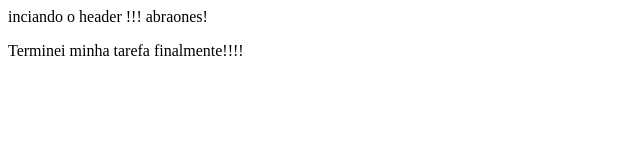
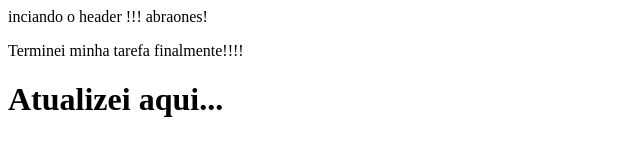
Before and after one commit to freddneos/aula-git, a plain HTML site: page index.html in a window 1280 px wide. Shown: the whole page, without its empty margins (0-640 px from the left). Drawn offline with Linux system fonts and the light colour scheme.

Commit message:
realizei um update

```diff
--- a/index.html
+++ b/index.html
@@ -8,6 +8,7 @@
 <body>
     <header>inciando o header !!! abraones!
         <p>Terminei minha tarefa finalmente!!!!</p>
+        <h1>Atualizei aqui...</h1>
     </header>
 </body>
 </html>
```
